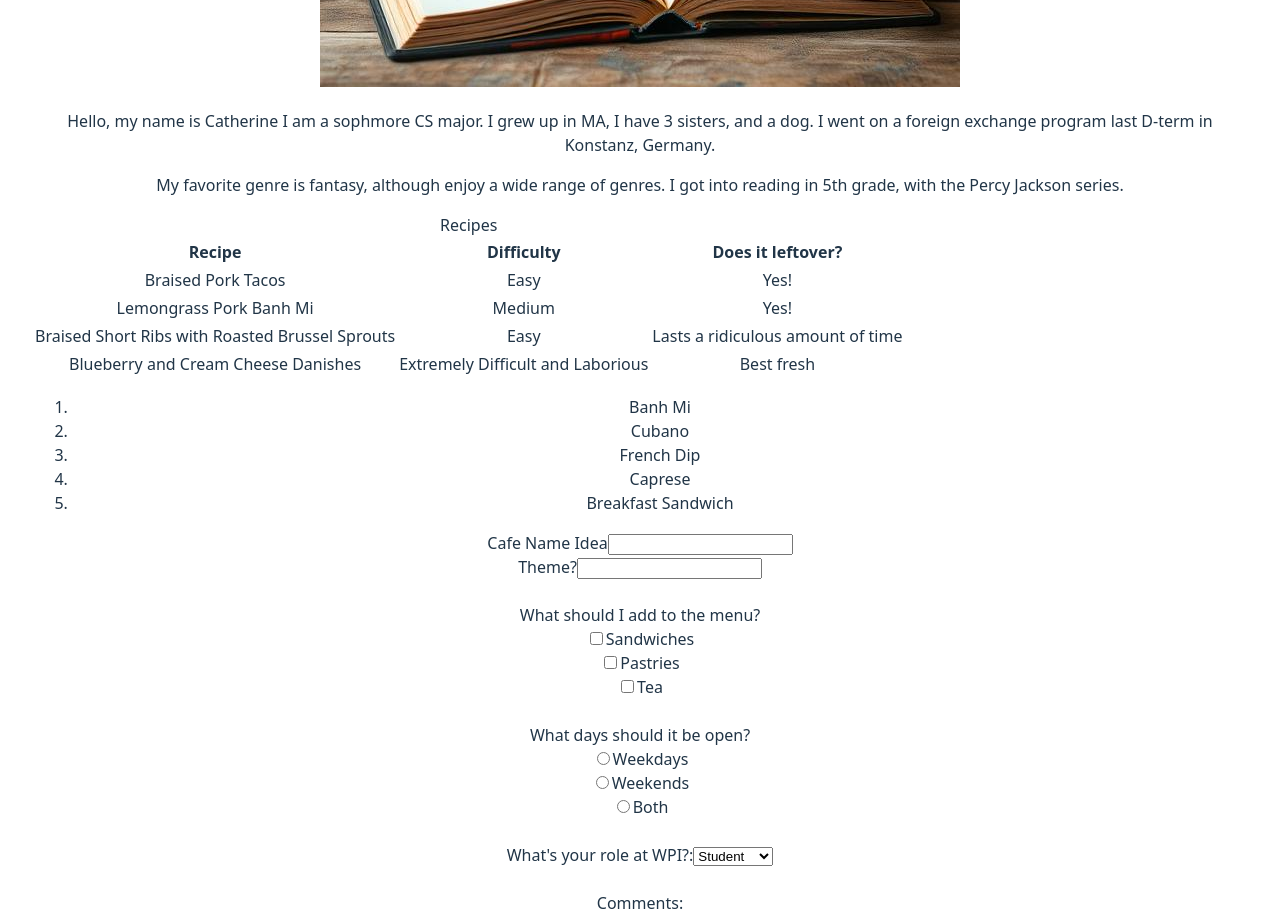
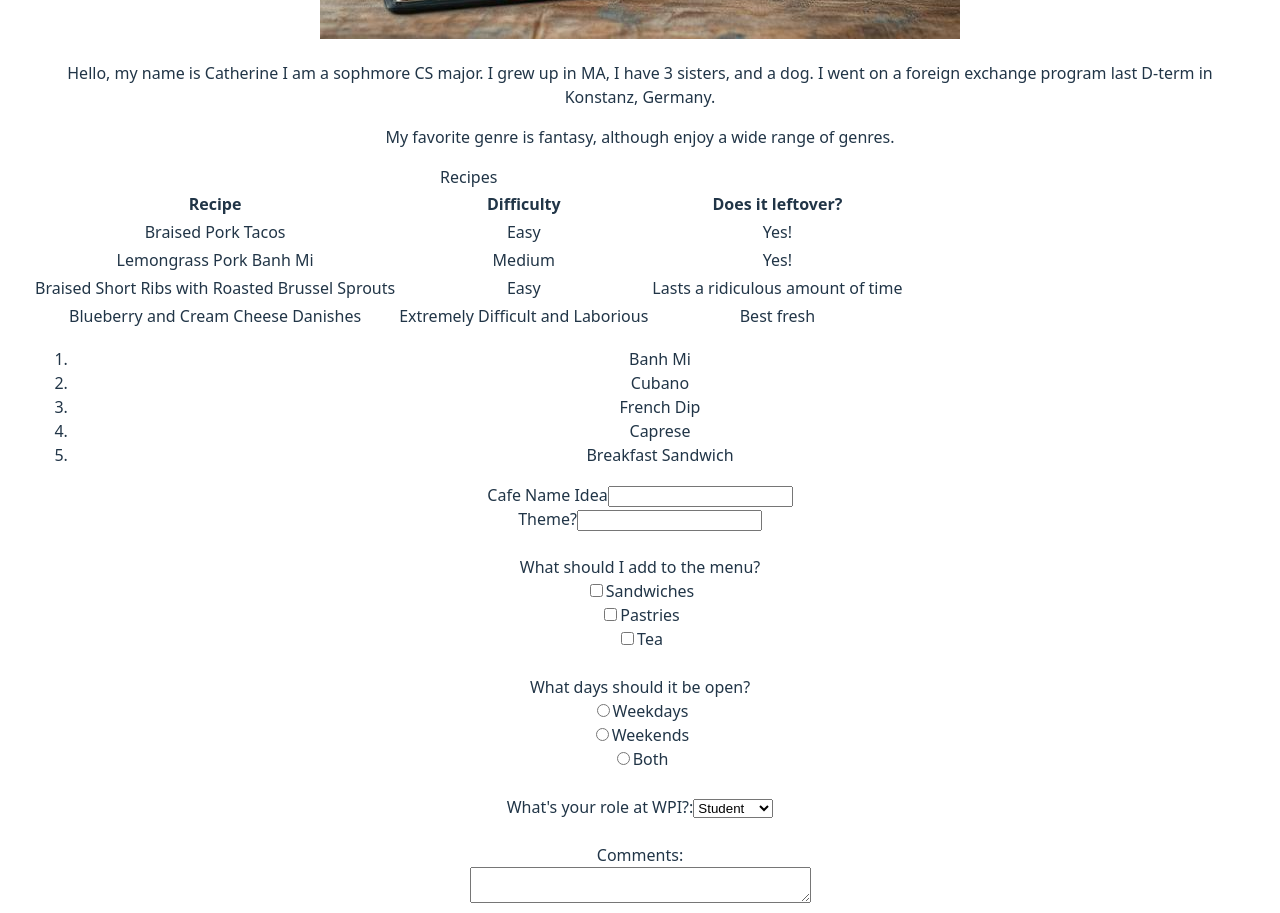
Before and after one commit to cs3733-d25/assignment2bv2-cfoley381, a React (Vite) app: page / in a window 1280 px wide. Shown: the part 1300-2213 px from the top of the page. Built offline with nearby package versions, Linux system fonts and the light colour scheme.

Commit message:
Update intro.tsx

```diff
--- a/src/intro.tsx
+++ b/src/intro.tsx
@@ -10,7 +10,7 @@ type namesProps = {
 export function Intro(props: namesProps) {
     return (
         <body>
-            <h2>Hi there, our names are {props.names.name1} and {props.names.name2}!</h2>;
+            <h2>Hi there, our names are {props.names.name1} and {props.names.name2}!</h2>
 
             <div id="pizza">
                 <img src={pizza} width = "640" alt = "Pizza photo" />
@@ -22,7 +22,6 @@ export function Intro(props: namesProps) {
 
             <br/>
 
-            This is an AI-generated Reading image.
             <div id="books">
                 <img src={books} width = "640" alt = "Book photo" />
             </div>
@@ -30,8 +29,7 @@ export function Intro(props: namesProps) {
             <p>Hello, my name is {props.names.name1} I am a sophmore CS major. I grew up in MA, I have 3 sisters, and a dog.
                 I went on a foreign exchange program last D-term in Konstanz, Germany.</p>
 
-            <p> My favorite genre is fantasy, although enjoy a wide range of genres.
-                I got into reading in 5th grade, with the Percy Jackson series.</p>
+            <p> My favorite genre is fantasy, although enjoy a wide range of genres.</p>
         </body>
 
     )
```
